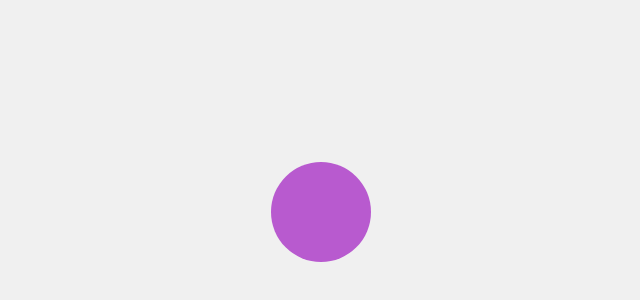
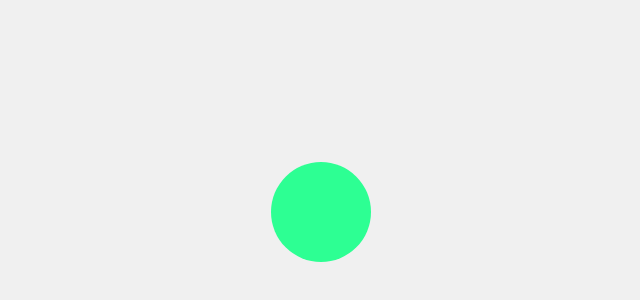
Before and after one commit to JKFPAM/test_color_cercle, a plain HTML site: page index.html in a window 1280 px wide. Shown: the part 188-488 px from the top of the page, without its empty margins (319-959 px from the left). Drawn offline with Linux system fonts and the light colour scheme.

Commit message:
Update index.html

```diff
--- a/index.html
+++ b/index.html
@@ -25,7 +25,7 @@
         .red-circle {
             width: 100px;
             height: 100px;
-            background-color: rgb(184, 90, 207);
+            background-color: rgb(45, 255, 147);
             border-radius: 50%;
         }
     </style>
```
